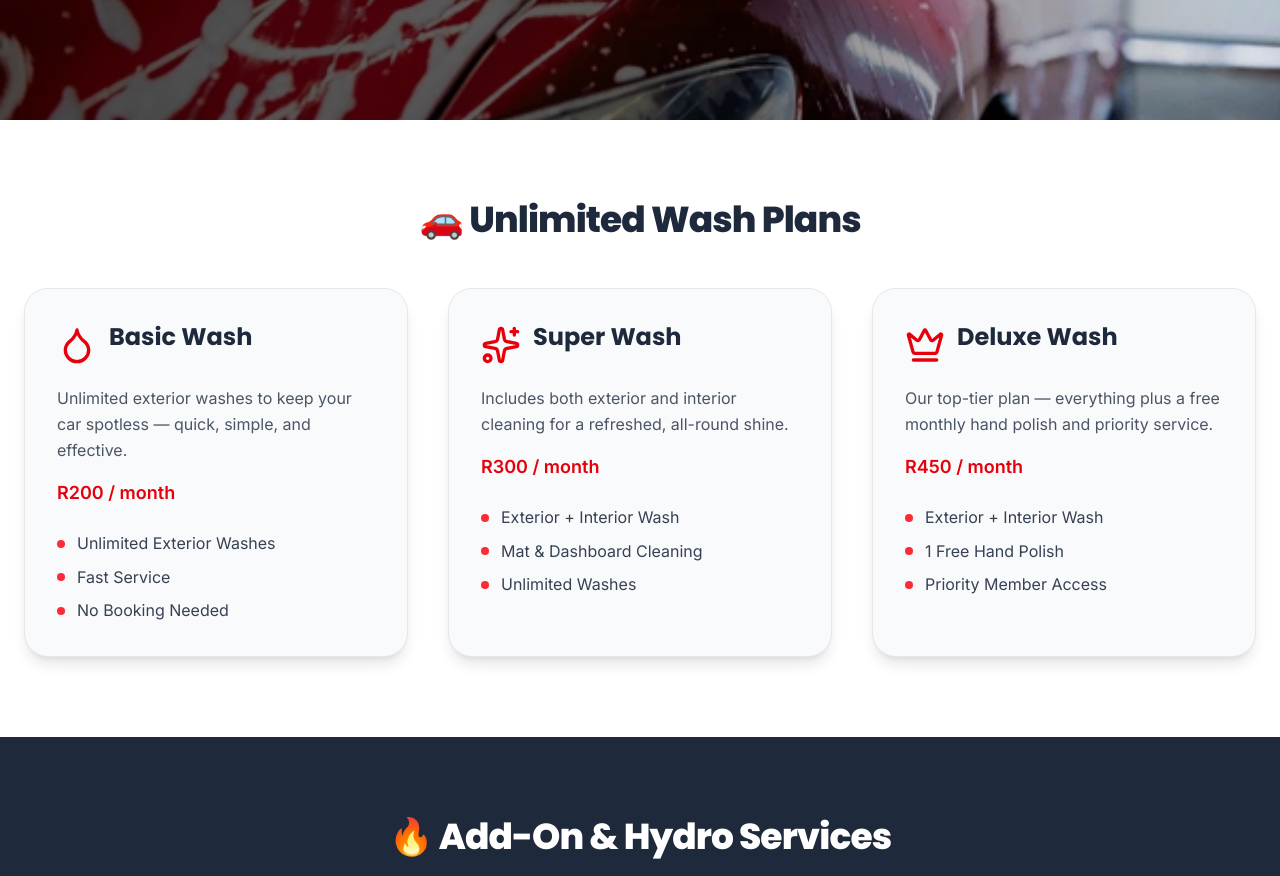
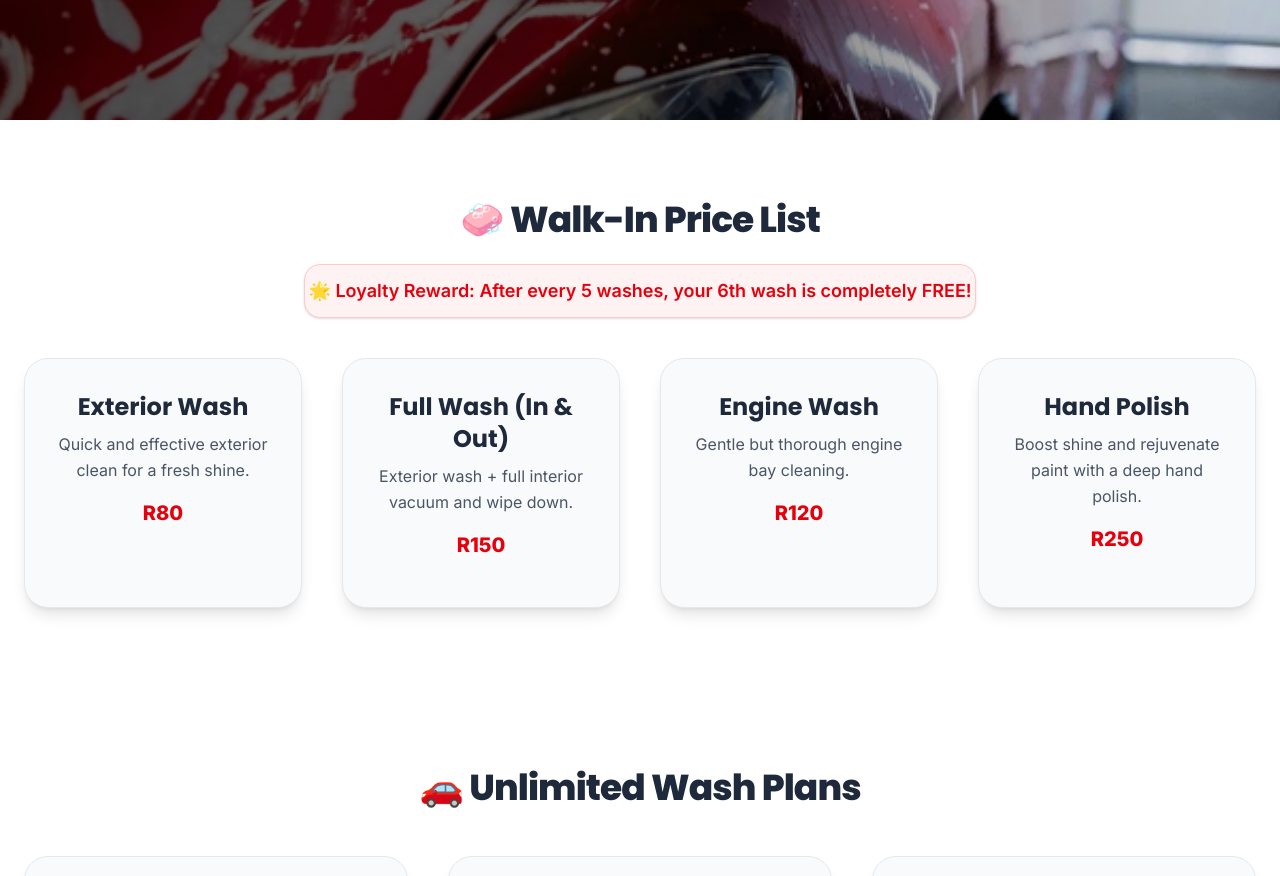
Before and after one commit to kealin11/staintreats-web, a React (Vite) app: page /services in a window 1280 px wide. Shown: the part 480-1356 px from the top of the page. Built offline with nearby package versions, Linux system fonts and the light colour scheme.

Commit message:
Final Changes

```diff
--- a/src/components/Hero.tsx
+++ b/src/components/Hero.tsx
@@ -27,12 +27,12 @@ const HeroSection = () => {
           animate={{ opacity: 1, y: 0 }}
           transition={{ duration: 1 }}
         >
-          <span className="bg-white/20 backdrop-blur-md border border-white/30 text-white text-sm md:text-base font-semibold px-4 py-1 rounded-full uppercase tracking-widest mb-6 inline-block shadow-lg">
-            🚗 Welcome to StainTreats
+          <span className="bg-white/20 backdrop-blur-md border border-white/30 text-white text-sm md:text-base font-semibold px-5 py-3 rounded-full uppercase tracking-widest mb-6 inline-block shadow-lg">
+            🚗 Welcome to StainTreats Detailing Service
           </span>
 
-          <h1 className="text-white text-5xl md:text-7xl font-extrabold leading-tight mb-6 drop-shadow-lg">
-            Making Your Ride <span className="text-red-500">Shine</span> Every Time
+          <h1 className="text-white text-5xl md:text-6xl font-extrabold leading-tight mb-6 drop-shadow-lg">
+            Giving You <span className="text-red-500">More</span> Than What You Asked For
           </h1>
 
           <p className="text-gray-200 text-lg max-w-2xl mx-auto mb-10 leading-relaxed">
@@ -217,15 +217,17 @@ const HeroSection = () => {
 >
   <div className="bg-gradient-to-r from-red-700 to-red-500 p-12 md:p-20 text-white relative">
     <div className="relative max-w-7xl mx-auto grid grid-cols-1 md:grid-cols-3 gap-10">
-            <div>
+
+      <div className="text-white">
         <h3 className="text-xl font-bold mb-4">📍 Visit Us</h3>
-              <p>12 Saint Joan Ave</p>
-              <p>Eldorado Park</p>
-              <p>Johannesburg, South Africa</p>
+        <p className="text-white">12 Saint Joan Ave</p>
+        <p className="text-white">Eldorado Park</p>
+        <p className="text-white">Johannesburg, South Africa</p>
       </div>
-            <div>
+
+      <div className="text-white">
         <h3 className="text-xl font-bold mb-4">📞 Contact Info</h3>
-              <p>
+        <p className="text-white">
           Phone:{" "}
           <a
             href="tel:+27670997668"
@@ -234,7 +236,7 @@ const HeroSection = () => {
             067 099 7668 / 081 532 6178
           </a>
         </p>
-              <p>
+        <p className="text-white">
           Email:{" "}
           <a
             href="mailto:jd.stain@gmail.com"
@@ -244,16 +246,20 @@ const HeroSection = () => {
           </a>
         </p>
       </div>
-            <div>
+
+      <div className="text-white">
         <h3 className="text-xl font-bold mb-4">🕒 Opening Hours</h3>
-              <p>Mon - Sun: 08:00 - 18:00</p>
+        <p className="text-white">Mon - Sun: 08:00 - 18:00</p>
       </div>
+
     </div>
-          <div className="mt-10 text-center text-sm opacity-80">
+
+    <div className="mt-10 text-center text-sm opacity-80 text-white">
       &copy; {new Date().getFullYear()} StainTreats Car Wash. All rights reserved.
     </div>
   </div>
 </section>
+
     </>
   );
 };
--- a/src/pages/ContactUs.tsx
+++ b/src/pages/ContactUs.tsx
@@ -1,5 +1,5 @@
 import { motion } from "framer-motion";
-import { MapPin, Phone, Mail, Clock,  } from "lucide-react";
+import { MapPin, Phone, Mail, Clock } from "lucide-react";
 
 const Contact = () => {
   return (
@@ -8,8 +8,7 @@ const Contact = () => {
       <div
         className="relative h-[600px] bg-cover bg-center flex items-center justify-center text-center"
         style={{
-          backgroundImage:
-            "url('/car10.jpeg')",
+          backgroundImage: "url('/car10.jpeg')",
         }}
       >
         <div className="absolute inset-0 bg-gradient-to-r from-black/80 via-black/60 to-transparent"></div>
@@ -55,7 +54,11 @@ const Contact = () => {
             >
               <input type="hidden" name="_captcha" value="false" />
               <input type="hidden" name="_subject" value="New Contact Form Message" />
-              <input type="hidden" name="_next" value="https://staintreats.co.za/thank-you" />
+              <input
+                type="hidden"
+                name="_next"
+                value="https://staintreats.co.za/thank-you"
+              />
 
               <div className="grid grid-cols-1 md:grid-cols-2 gap-4">
                 <input
@@ -97,6 +100,27 @@ const Contact = () => {
                 placeholder="Subject"
                 className="w-full px-4 py-3 rounded-lg border border-gray-300 focus:ring-2 focus:ring-red-600 outline-none"
               />
+
+              {/* SERVICES DROPDOWN */}
+              <select
+                name="Service Interested In"
+                required
+                className="w-full px-4 py-3 rounded-lg border border-gray-300 focus:ring-2 focus:ring-red-600 outline-none"
+              >
+                <option value="">Select a Service...</option>
+                {/* Walk-In Services */}
+                <option value="Exterior Wash">Exterior Wash</option>
+                <option value="Full Wash (In & Out)">Full Wash (In & Out)</option>
+                <option value="Engine Wash">Engine Wash</option>
+                <option value="Hand Polish">Hand Polish</option>
+                {/* Unlimited Packages */}
+                <option value="Basic Wash Plan">Basic Wash Plan</option>
+                <option value="Super Wash Plan">Super Wash Plan</option>
+                <option value="Deluxe Wash Plan">Deluxe Wash Plan</option>
+                {/* Add-On Services */}
+                <option value="Hydro Detailing">Hydro Detailing</option>
+                <option value="Premium Detailing">Premium Detailing</option>
+              </select>
 
               <textarea
                 name="Message"
--- a/src/pages/Hydro.tsx
+++ b/src/pages/Hydro.tsx
@@ -52,7 +52,7 @@ const HydroPackages = () => {
         className="relative h-[600px] bg-cover bg-center flex items-center justify-center text-center"
         style={{
           backgroundImage:
-            "url('/car5.jpeg')",
+            "url('/car10.jpeg')",
         }}
       >
         <div className="absolute inset-0 bg-gradient-to-r from-black/80 via-black/60 to-transparent"></div>
--- a/src/pages/Services.tsx
+++ b/src/pages/Services.tsx
@@ -3,6 +3,29 @@ import { motion } from "framer-motion";
 import { Car, Droplet, Sparkles, Shield, Clock, Crown } from "lucide-react";
 
 const Services = () => {
+  const walkIns = [
+    {
+      title: "Exterior Wash",
+      price: "R80",
+      desc: "Quick and effective exterior clean for a fresh shine.",
+    },
+    {
+      title: "Full Wash (In & Out)",
+      price: "R150",
+      desc: "Exterior wash + full interior vacuum and wipe down.",
+    },
+    {
+      title: "Engine Wash",
+      price: "R120",
+      desc: "Gentle but thorough engine bay cleaning.",
+    },
+    {
+      title: "Hand Polish",
+      price: "R250",
+      desc: "Boost shine and rejuvenate paint with a deep hand polish.",
+    },
+  ];
+
   const packages = [
     {
       title: "Basic Wash",
@@ -48,8 +71,7 @@ const Services = () => {
       <div
         className="relative h-[600px] bg-cover bg-center flex items-center justify-center text-center"
         style={{
-          backgroundImage:
-            "url('/car10.jpeg')",
+          backgroundImage: "url('/car10.jpeg')",
         }}
       >
         <div className="absolute inset-0 bg-gradient-to-r from-black/70 via-black/60 to-transparent"></div>
@@ -75,7 +97,45 @@ const Services = () => {
         </motion.div>
       </div>
 
-      {/* PACKAGES SECTION */}
+      {/* WALK-IN PRICES SECTION */}
+      <section className="py-20 bg-white">
+        <div className="max-w-7xl mx-auto px-6 text-center">
+          <motion.h2
+            className="text-4xl font-extrabold text-[#1E293B] mb-6"
+            initial={{ opacity: 0, y: -30 }}
+            whileInView={{ opacity: 1, y: 0 }}
+            transition={{ duration: 0.8 }}
+          >
+            🧼 Walk-In Price List
+          </motion.h2>
+
+          {/* 6th Wash Free Banner */}
+          <motion.p
+            className="text-lg text-red-600 font-semibold mb-10 bg-red-50 py-3 rounded-xl max-w-2xl mx-auto shadow-sm border border-red-200"
+            initial={{ opacity: 0 }}
+            whileInView={{ opacity: 1 }}
+            transition={{ duration: 0.6 }}
+          >
+            🌟 Loyalty Reward: After every 5 washes, your 6th wash is completely FREE!
+          </motion.p>
+
+          <div className="grid grid-cols-1 md:grid-cols-2 lg:grid-cols-4 gap-10">
+            {walkIns.map(({ title, price, desc }, idx) => (
+              <motion.div
+                key={idx}
+                className="p-8 bg-[#F9FAFB] rounded-2xl shadow-md border border-gray-200 hover:-translate-y-2 hover:shadow-2xl transition-all duration-300"
+                whileHover={{ scale: 1.03 }}
+              >
+                <h3 className="text-2xl font-bold text-[#1E293B] mb-2">{title}</h3>
+                <p className="text-gray-600 mb-4">{desc}</p>
+                <p className="text-red-600 text-xl font-extrabold">{price}</p>
+              </motion.div>
+            ))}
+          </div>
+        </div>
+      </section>
+
+      {/* UNLIMITED PACKAGES SECTION */}
       <section className="py-20 bg-white">
         <div className="max-w-7xl mx-auto px-6 text-center">
           <motion.h2
@@ -116,9 +176,7 @@ const Services = () => {
       {/* ADD-ON SERVICES */}
       <section className="bg-[#1E293B] text-white py-20">
         <div className="max-w-7xl mx-auto px-6 text-center">
-          <h2 className="text-4xl font-extrabold mb-12 text-white">
-            🔥 Add-On & Hydro Services
-          </h2>
+          <h2 className="text-4xl font-extrabold mb-12 text-white">🔥 Add-On & Hydro Services</h2>
 
           <div className="grid grid-cols-1 md:grid-cols-2 gap-10">
             {addOns.map(({ title, desc, icon: Icon, features }, idx) => (
@@ -156,7 +214,7 @@ const Services = () => {
             monthly fee.
           </p>
           <Link
-            to="/signup"
+            to="/contact"
             className="bg-white text-red-700 px-10 py-4 rounded-full font-bold text-lg hover:bg-gray-100 hover:scale-105 transition-transform shadow-md"
           >
             Become a Member
```
Lines whose indentation alone changed are shown as unchanged.
